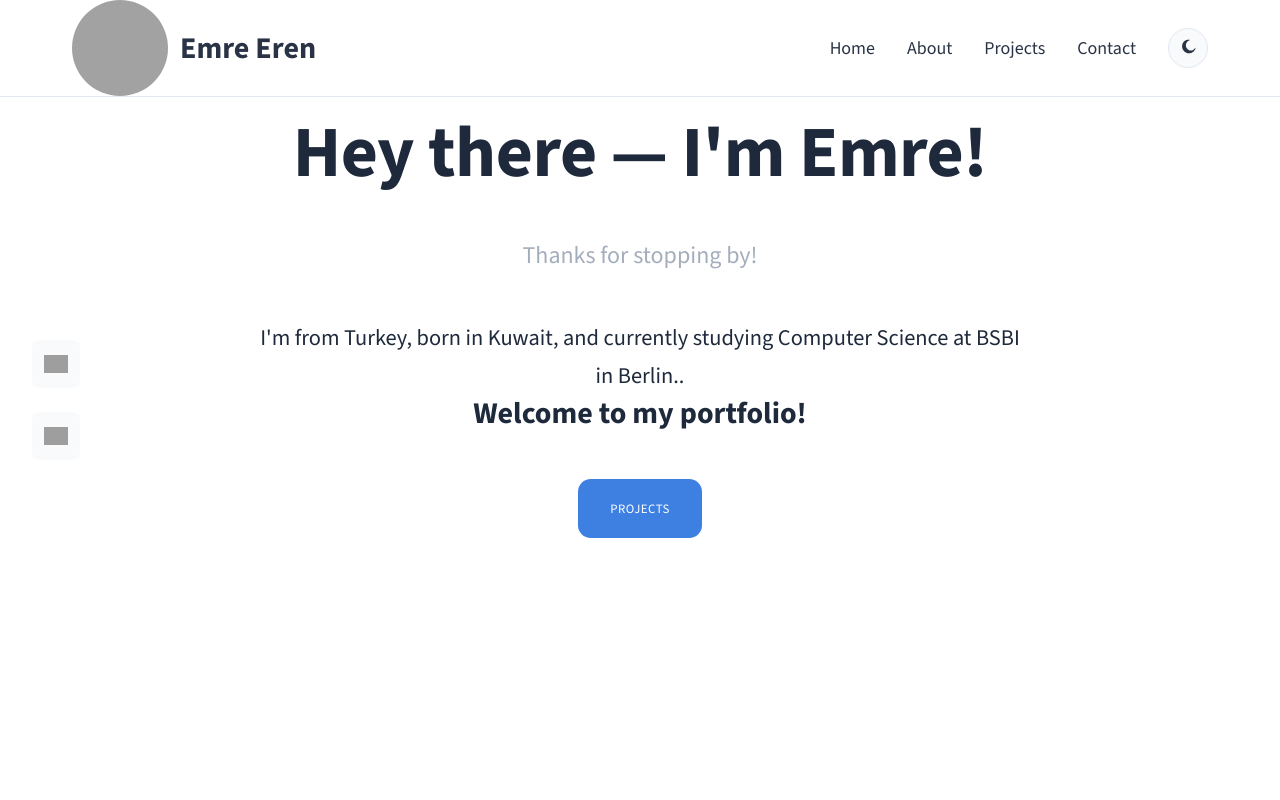
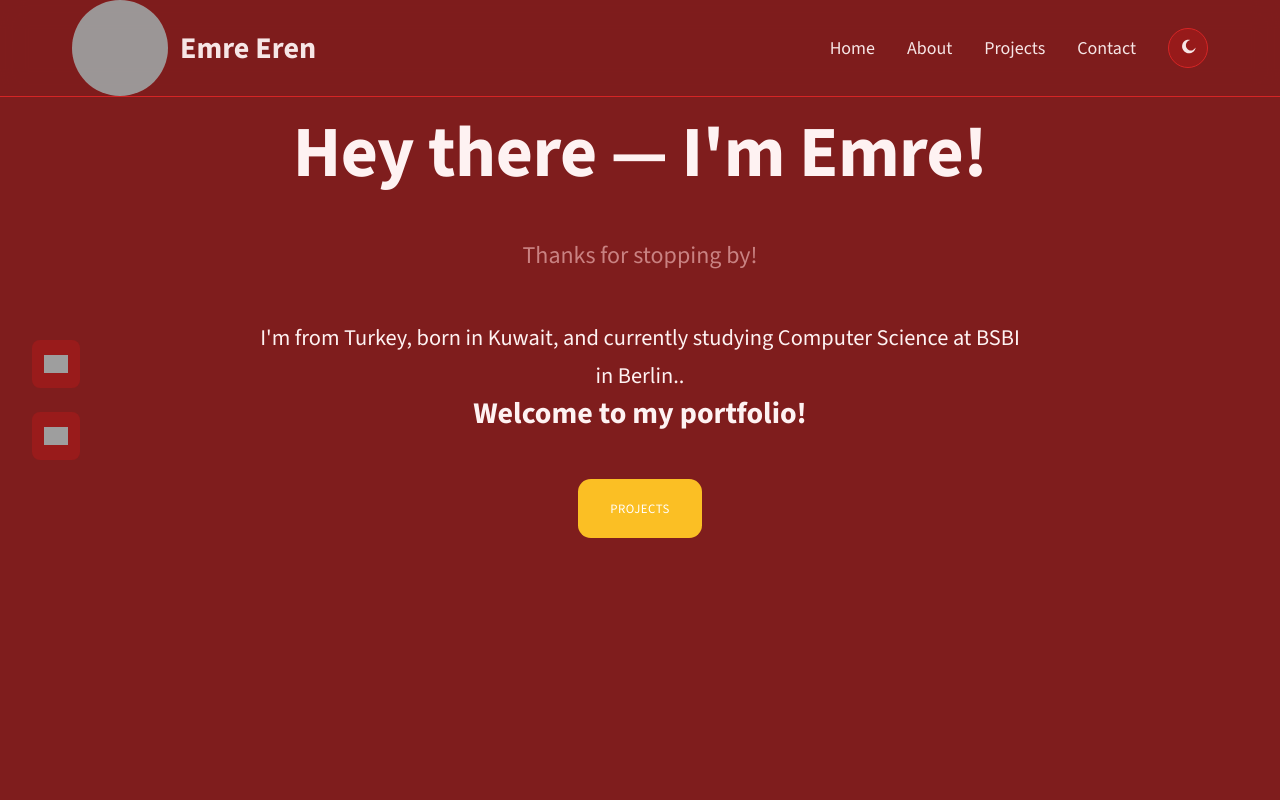
Before and after one commit to E2xCoder/portfolio-website, a Next.js app: page / in a window 1280 px wide. Shown: the top 800 px of the page. Built offline with nearby package versions, Linux system fonts and the light colour scheme; grey boxes are pictures that could not be loaded.

Commit message:
Added blood red theme for light mode

```diff
--- a/src/app/globals.css
+++ b/src/app/globals.css
@@ -13,14 +13,14 @@
 }
 
 [data-theme="light"] {
-  /* Light theme colors */
-  --color-bg-primary: #ffffff;
-  --color-bg-secondary: #f8fafc;
-  --color-text-primary: #1e293b;
-  --color-text-secondary: #64748b;
-  --color-accent-blue: #3e7fe2;
-  --color-accent-blue-hover: #ffc400;
-  --color-border: #e2e8f0;
+  /* BLOOD THEME - Kan kırmızısı light mode */
+  --color-bg-primary: #7f1d1d;        /* Koyu kan kırmızısı arkaplan */
+  --color-bg-secondary: #991b1b;      /* Daha koyu kırmızı sections için */
+  --color-text-primary: #fef2f2;      /* Açık kırmızımsı beyaz yazılar */
+  --color-text-secondary: #fecaca;    /* Açık pembe secondary yazılar */
+  --color-accent-blue: #fbbf24;       /* Turuncu/sarı accent (kırmızı ile kontrast) */
+  --color-accent-blue-hover: #f59e0b; /* Koyu turuncu hover */
+  --color-border: #dc2626;            /* Kırmızı borderlar */
 }
 
 * {
@@ -325,6 +325,7 @@ section[id] {
   border-color: var(--color-accent-blue);
   box-shadow: 0 0 0 2px rgba(62, 127, 226, 0.2);
 }
+
 .bg-gradient-radial {
   background: radial-gradient(circle at center, #991b1b, #dc2626, #b91c1c, #7f1d1d);
 }
--- a/src/components/ThemeToggle.tsx
+++ b/src/components/ThemeToggle.tsx
@@ -1,54 +1,15 @@
 "use client";
 
 import { useTheme } from "@/contexts/ThemeContext";
-import { useState } from "react";
 
 export default function ThemeToggle() {
   const { theme, toggleTheme } = useTheme();
-  const [isBloodEffect, setIsBloodEffect] = useState(false);
-
-  const handleToggle = () => {
-    // Only show blood effect when switching to light mode
-    if (theme === 'dark') {
-      setIsBloodEffect(true);
-
-      // Show blood effect for 600ms then switch theme
-      setTimeout(() => {
-        toggleTheme();
-        setTimeout(() => {
-          setIsBloodEffect(false);
-        }, 100);
-      }, 600);
-    } else {
-      // Normal switch back to dark
-      toggleTheme();
-    }
-  };
 
   return (
-    <>
-      {/* Blood Effect Overlay */}
-      {isBloodEffect && (
-        <div className="fixed inset-0 z-[9999] pointer-events-none">
-          <div className="absolute inset-0 bg-gradient-radial from-red-800 via-red-600 to-red-900 animate-pulse">
-            <div className="flex items-center justify-center h-full">
-              <div className="text-white text-4xl md:text-6xl font-bold animate-bounce drop-shadow-2xl">
-                ⚠️ ALERT! ⚠️
-              </div>
-            </div>
-          </div>
-          {/* Blood drip effect */}
-          <div className="absolute top-0 left-1/4 w-2 h-20 bg-red-700 animate-drip opacity-80"></div>
-          <div className="absolute top-0 left-1/2 w-3 h-32 bg-red-800 animate-drip-delayed opacity-60"></div>
-          <div className="absolute top-0 right-1/3 w-2 h-24 bg-red-600 animate-drip-slow opacity-70"></div>
-        </div>
-      )}
-
     <button
-        onClick={handleToggle}
-        className="theme-toggle relative"
+      onClick={toggleTheme}
+      className="theme-toggle"
       aria-label={`Switch to ${theme === 'dark' ? 'light' : 'dark'} mode`}
-        disabled={isBloodEffect}
     >
       {theme === 'dark' ? (
         // Sun icon for light mode
@@ -58,7 +19,6 @@ export default function ThemeToggle() {
           viewBox="0 0 24 24"
           fill="none"
           xmlns="http://www.w3.org/2000/svg"
-            className={isBloodEffect ? "text-red-300 animate-pulse" : ""}
         >
           <path
             d="M12 3V5M12 19V21M5.64 5.64L7.05 7.05M16.95 16.95L18.36 18.36M3 12H5M19 12H21M5.64 18.36L7.05 16.95M16.95 7.05L18.36 5.64M12 8C14.21 8 16 9.79 16 12C16 14.21 14.21 16 12 16C9.79 16 8 14.21 8 12C8 9.79 9.79 8 12 8Z"
@@ -84,39 +44,5 @@ export default function ThemeToggle() {
         </svg>
       )}
     </button>
-
-      <style jsx>{`
-        @keyframes drip {
-          0% { height: 0; opacity: 1; }
-          100% { height: 100px; opacity: 0; }
-        }
-
-        @keyframes drip-delayed {
-          0% { height: 0; opacity: 1; }
-          100% { height: 120px; opacity: 0; }
-        }
-
-        @keyframes drip-slow {
-          0% { height: 0; opacity: 1; }
-          100% { height: 80px; opacity: 0; }
-        }
-
-        .animate-drip {
-          animation: drip 0.8s ease-out forwards;
-        }
-
-        .animate-drip-delayed {
-          animation: drip-delayed 1s ease-out 0.2s forwards;
-        }
-
-        .animate-drip-slow {
-          animation: drip-slow 1.2s ease-out 0.1s forwards;
-        }
-
-        .bg-gradient-radial {
-          background: radial-gradient(circle at center, #991b1b, #dc2626, #b91c1c, #7f1d1d);
-        }
-      `}</style>
-    </>
   );
 }
```
Lines whose indentation alone changed are shown as unchanged.
